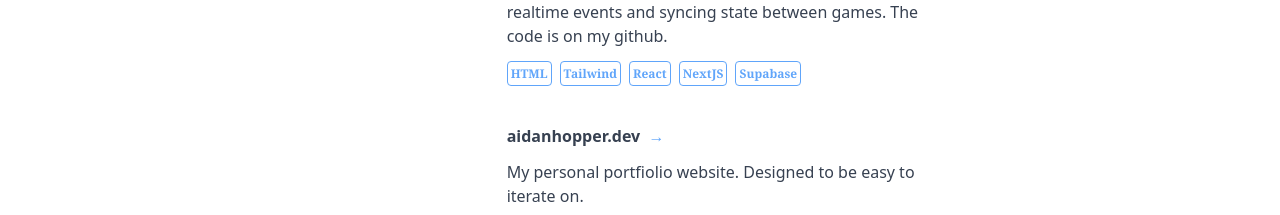
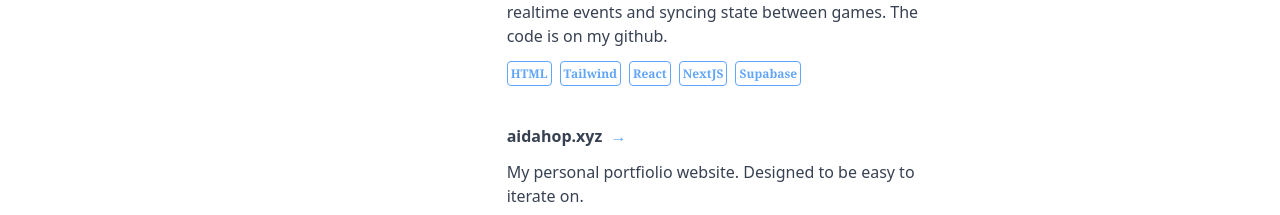
Before and after one commit to aidanhopper/aidahop.xyz, a Next.js app: page / in a window 1280 px wide. Shown: the part 2368-2583 px from the top of the page. Built offline with nearby package versions, Linux system fonts and the light colour scheme.

Commit message:
changed aidanhopper.dev to aidahop.xyz

```diff
--- a/src/app/page.tsx
+++ b/src/app/page.tsx
@@ -149,7 +149,7 @@ const Home = () => {
             Uses Supabase as the backend to handle realtime events and syncing state
             between games. The code is on my github.
           </Project>
-          <Project name={"aidanhopper.dev" as string}
+          <Project name={"aidahop.xyz" as string}
                    link={"https://github.com/aidanhopper/aidanhopper.dev" as string}
                    tags={"HTML,Tailwind,React,NextJS" as string}
                    className="mt-10">
```
